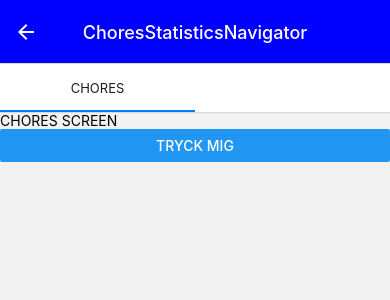
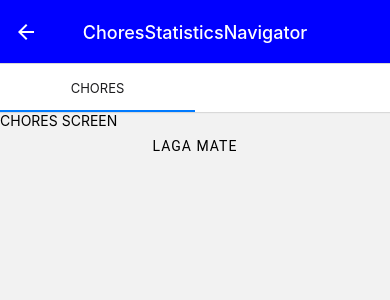
Before and after one commit to KSigurd/KROLF-household-app, a React Native app: screen /ChoresStatisticsNavigator in a window 390 px wide. Shown: the top 300 px of the page. Built offline with nearby package versions, Linux system fonts and the light colour scheme.

Commit message:
ChoreButton structure created

```diff
--- /dev/null
+++ b/components/ChoreButton.tsx
@@ -0,0 +1,24 @@
+import React, { FC } from "react";
+import { View } from "react-native";
+import { Button, Paragraph, Text } from "react-native-paper";
+
+interface Props {
+  buttonText: string;
+  completedBy: string[];
+  daysSinceLast: string;
+  isLate: boolean;
+}
+
+const ChoreButton: FC<Props> = (props: Props) => {
+  return (
+    <Button>
+      <Text>{props.buttonText}</Text>
+      {props.completedBy.length ?
+      <Text>{props.completedBy}</Text>
+      :
+      <Text>{props.daysSinceLast}</Text>}
+    </Button>
+  );
+};
+
+export default ChoreButton;
--- a/screens/ChoresScreen.tsx
+++ b/screens/ChoresScreen.tsx
@@ -1,18 +1,18 @@
 import { NativeStackScreenProps } from "@react-navigation/native-stack";
-import React from "react";
-import { View, Text, Button } from "react-native";
+import React, { FC } from "react";
+import { View, Text } from "react-native";
+import { Button } from "react-native-paper";
+import ChoreButton from "../components/ChoreButton";
 import { RootStackParamList } from "../navigation/RootNavigator";
 
 type Props = NativeStackScreenProps<RootStackParamList, "Profile">;
 
-const ChoresScreen = ({navigation}: Props) => {
+const ChoresScreen: FC<Props> = ({ navigation }: Props) => {
   return (
     <View>
       <Text>CHORES SCREEN</Text>
-      <Button
-        title="tryck mig"
-        onPress={() => navigation.navigate("Profile")}
-      />
+      <ChoreButton buttonText="Laga Mat" completedBy={["e"]} daysSinceLast={"y"} isLate={false}>
+        </ChoreButton>
     </View>
   );
 };
```
